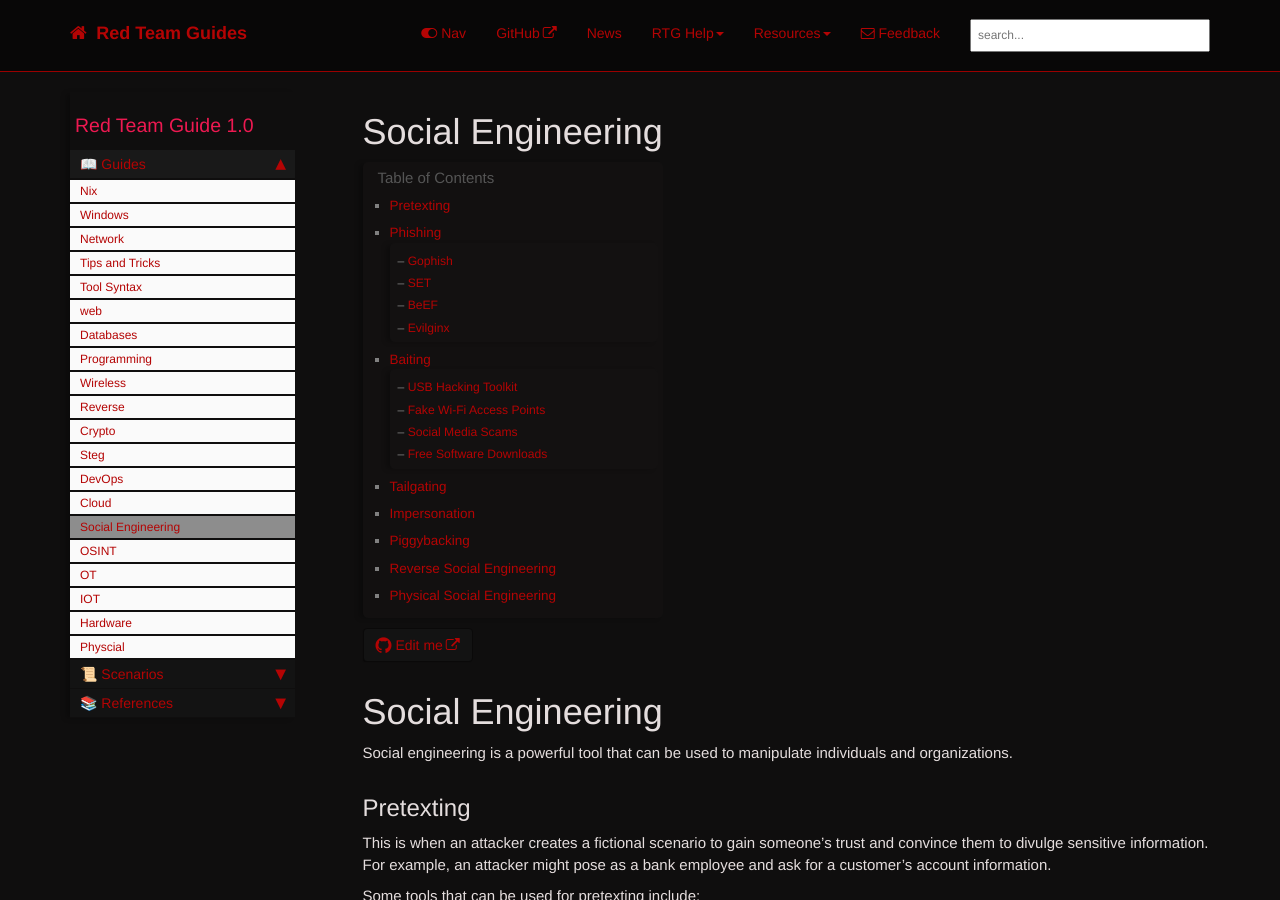
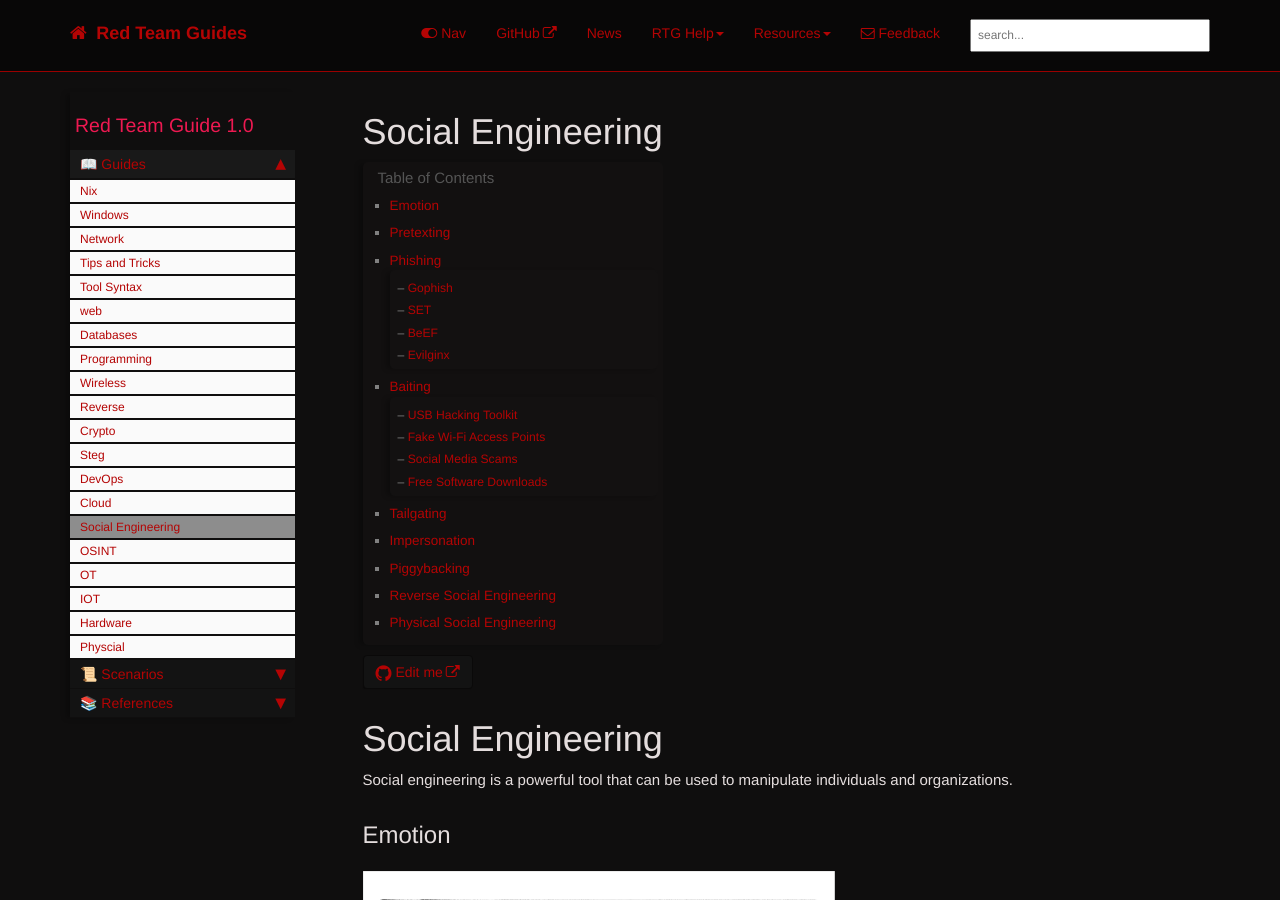
Before and after one commit to redteamguides/redteamguides.github.io, a Jekyll site: the page built from pages/mydoc/phish.md, in a window 1280 px wide and 900 px high. Built offline with Jekyll 4.4.1, drawn with Linux system fonts in a browser that asks for light colours; comment, search, counter and statistics services are not loaded.

Commit message:
Update phish.md

```diff
--- a/pages/mydoc/phish.md
+++ b/pages/mydoc/phish.md
@@ -8,6 +8,10 @@
 # Social Engineering
 
 Social engineering is a powerful tool that can be used to manipulate individuals and organizations.
+
+## Emotion
+
+![](../../images/en-sa-er.png)
 
 ## Pretexting
 
```
